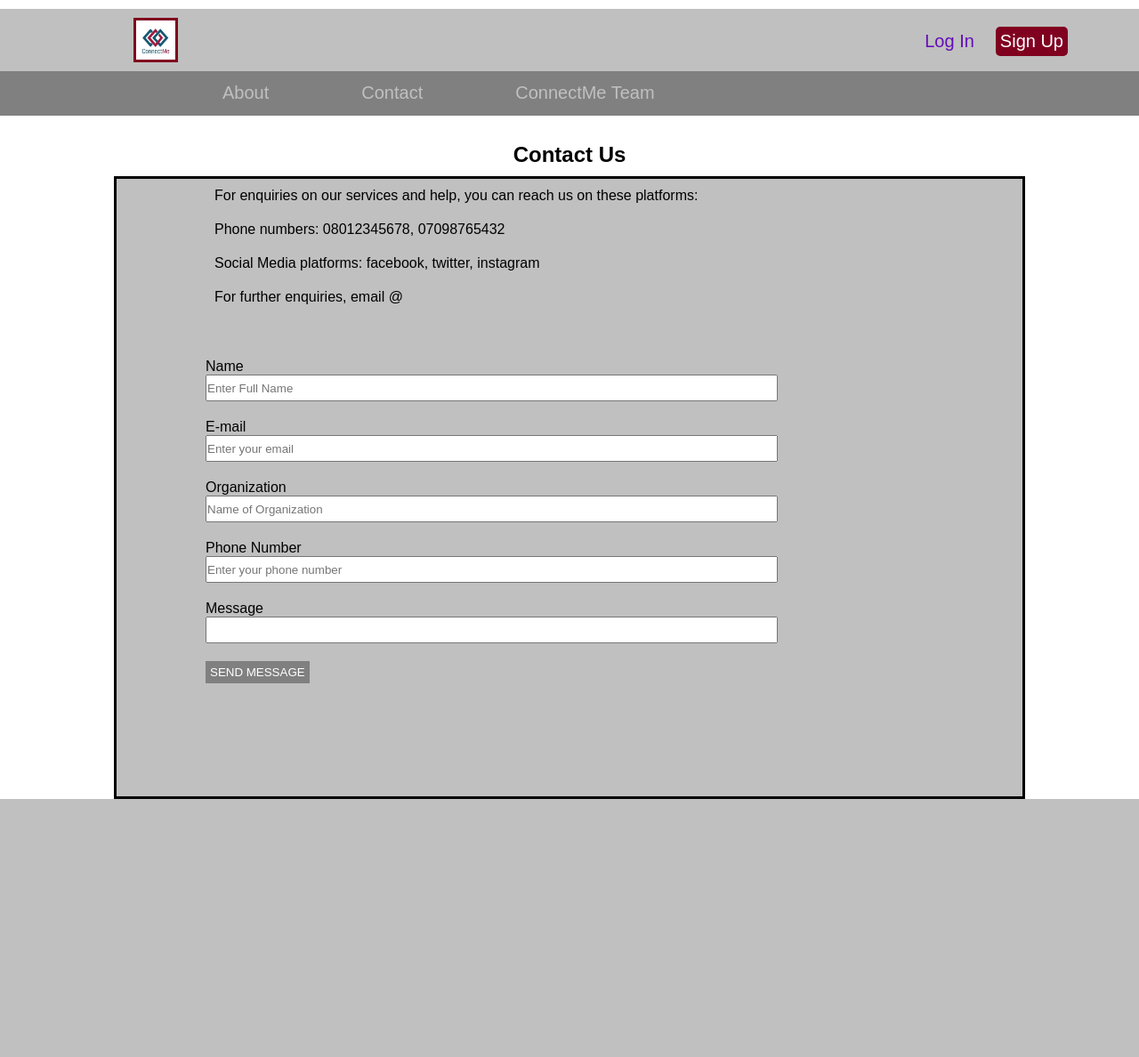
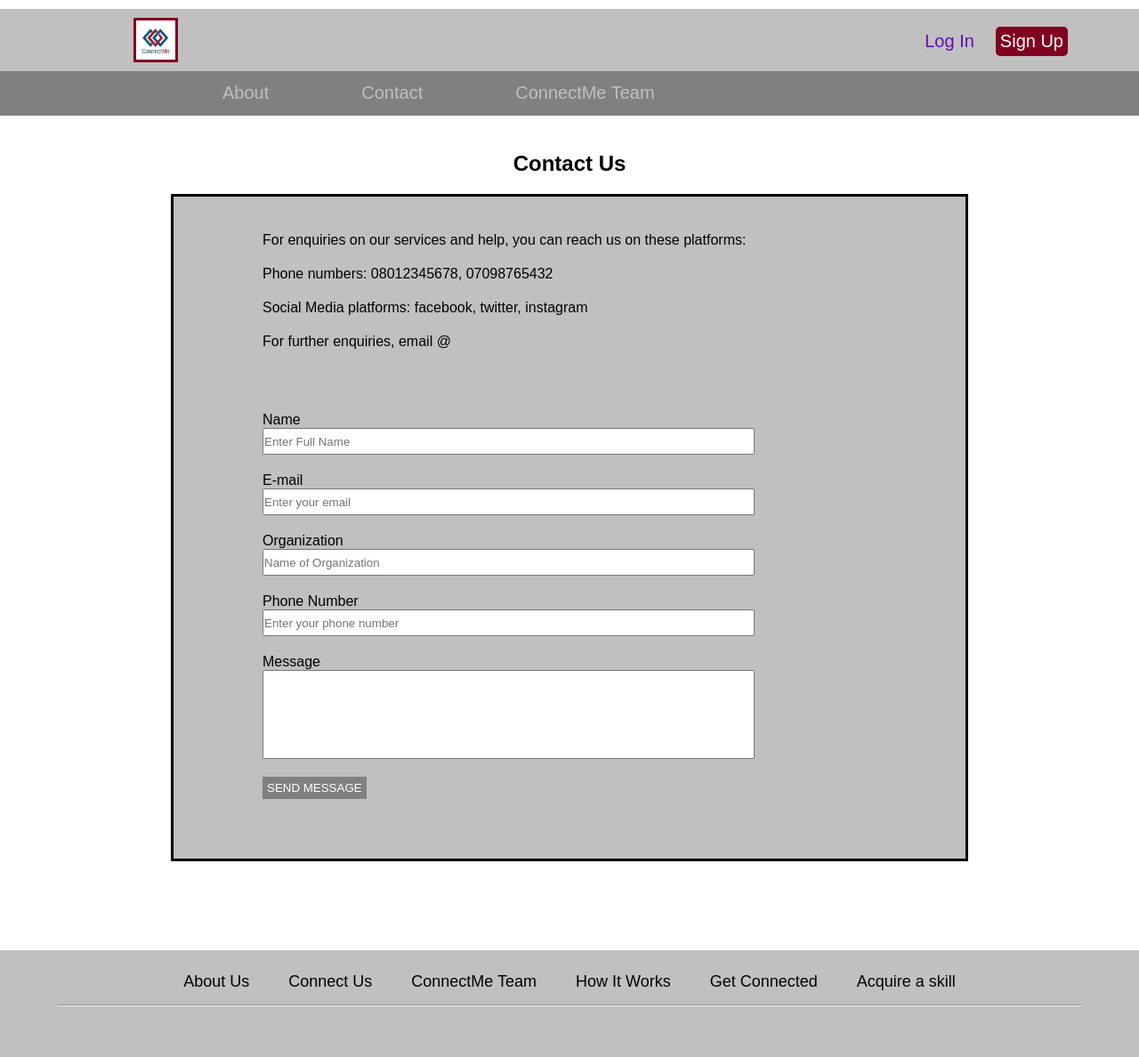
Before and after one commit to Mufasa4dev/connectME, a PHP site: page /contact.html in a window 1280 px wide; the page is wider, and only the part inside the window is pictured. Shown: that part at 89% size. Before the commit the page ends 898 px from the top of that part, so only its background shows below. Run offline with PHP 8.4, Linux system fonts and the light colour scheme.

Commit message:
I added footer for contactpage

```diff
--- a/contact.html
+++ b/contact.html
@@ -10,7 +10,7 @@
 
 <body>
     <div id="container">
-        <section id="header">
+        <section id="top">
             <header>
                 <img src="images/connectMe.JPG" width="50px" height="50px" alt="connectMe logo">
                 <div id="div1"><a href="#">Log In</a>
@@ -25,10 +25,10 @@
             </div>
         </section>
         <section id="meet">
-            <div>
+            <div id="contain">
                 <h1>Contact Us</h1>
                 <div id="main">
-                    <p>For enquiries on our services and help, you can reach us on these platforms:</p>
+                    <p style="padding-top: 40px;">For enquiries on our services and help, you can reach us on these platforms:</p>
                     <p>Phone numbers: 08012345678, 07098765432</p>
                     <p>Social Media platforms: facebook, twitter, instagram</p>
                     <p>For further enquiries, email @</p>
@@ -42,14 +42,28 @@
                         <label for="phone number">Phone Number</label> <br>
                         <input type="number" placeholder="Enter your phone number"> <br>
                         <label for="message">Message</label> <br>
-                        <input type="text"> <br>
+                        <input type="text" style="height: 100px;"> <br>
                         <button id="send">SEND MESSAGE</button>
                     </form>
                 </div>
             </div>
 
         </section>
+        <section id="bottom">
+            <footer>
+                <div id="foot">
+                    <a href="#">About Us</a>
+                    <a href="#">Connect Us</a>
+                    <a href="#">ConnectMe Team</a>
+                    <a href="#">How It Works</a>
+                    <a href="#">Get Connected</a>
+                    <a href="#">Acquire a skill</a> <hr style="width: 90%; margin: auto; color: black; margin-top: 15px;">
+                </div>
+                <div>
 
+                </div>
+            </footer>
+        </section>
     </div>
 </body>
 
--- a/css/contact.css
+++ b/css/contact.css
@@ -70,20 +70,21 @@ header img{
     /* padding-left: 200px; */
 }
 #meet h1{
-    padding-top: 30px;
+    padding-top: 40px;
     text-align: center;
     padding-bottom: 10px;
 }
 #main{
     border: solid;
     background-color: silver;
-    width: 80%;
-    height: 700px;
+    width: 70%;
+    height: 750px;
     margin: auto;
     padding-left: 100px;
+    margin-top: 10px;
 }
 #main p{
-    padding: 10px;
+    padding-bottom: 20px;
 }
 form{
     margin-top: 50px;
@@ -100,6 +101,33 @@ input{
     background-color: gray;
     color: white;
     padding: 5px;
+    cursor: pointer;
+}
+#send:hover{
+    background-color: blueviolet;
+    color: brown;
+}
+footer{
+    width: 100%;
+    height: 120px;
+    background-color: silver;
+    margin-top: 100px;
+    text-align: center;
+}
+footer a{
+    text-decoration: none;
+    text-align: center;
+    font-family: Arial, "Helvetica Neue", Helvetica, sans-serif;
+    font-size: 18px;
+    color: black;
+    padding: 20px;
+}
+footer a:hover{
+    color: darkblue;
+    text-decoration-line: underline;
+}
+#foot{
+    padding-top: 25px;
 }
 
 @media(max-width:750px){
@@ -111,4 +139,11 @@ input{
     #navbar a{
         padding: 20px;
     }
+    #contain{
+        width: 100%;
+    }
+    #main{
+        /* width: 100%; */
+        padding-left: 10px;
+    }
 }
```
